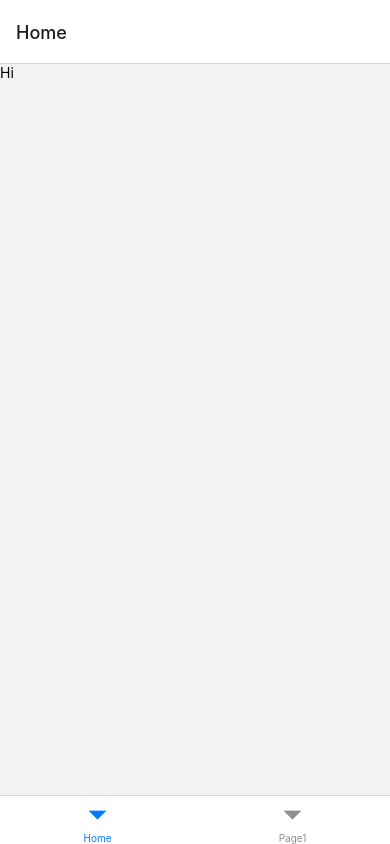
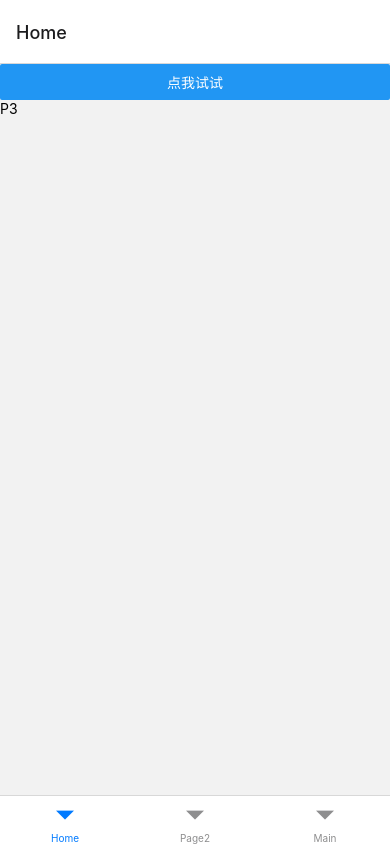
Before and after one commit to hstarorg/musical, a React Native app: screen / in a window 390 px wide. Built offline with nearby package versions, Linux system fonts and the light colour scheme.

Commit message:
feat: add router container and navigation config

```diff
--- a/App.tsx
+++ b/App.tsx
@@ -11,22 +11,15 @@
 import React from 'react';
 
 import { NavigationContainer } from '@react-navigation/native';
-import { createBottomTabNavigator } from '@react-navigation/bottom-tabs';
 import { enableScreens } from 'react-native-screens';
-import HomePage from './src/screens/HomePage';
-import Page2 from './src/screens/Page2';
-
-const bottomTabNavigator = createBottomTabNavigator();
-
+import { RouteContainer } from './src/shared';
+import { navigationConfig } from './src/navigation.config';
 enableScreens();
 
 const App = () => {
   return (
     <NavigationContainer>
-      <bottomTabNavigator.Navigator initialRouteName="Home">
-        <bottomTabNavigator.Screen name="Home" component={HomePage} />
-        <bottomTabNavigator.Screen name="Page1" component={Page2} />
-      </bottomTabNavigator.Navigator>
+      <RouteContainer navigationConfig={navigationConfig} />
     </NavigationContainer>
   );
 };
--- /dev/null
+++ b/src/navigation.config.ts
@@ -0,0 +1,15 @@
+import { RouteConfig } from '@react-navigation/core';
+
+import HomePage from './screens/HomePage';
+import Page2 from './screens/Page2';
+import Main from './index';
+import { NavigationItem } from './shared';
+
+export const navigationConfig: NavigationItem = {
+  type: 'bottom-tabs',
+  routes: [
+    { name: 'Home', component: HomePage },
+    { name: 'Page2', component: Page2 },
+    { name: 'Main', component: Main },
+  ],
+};
--- a/src/screens/HomePage/index.tsx
+++ b/src/screens/HomePage/index.tsx
@@ -1,6 +1,28 @@
-import React from 'react';
-import { Text, SafeAreaView } from 'react-native';
+import React, { useEffect } from 'react';
+import { View, Text, Button } from 'react-native';
+import { ScreenPropsBase } from '../../types';
 
-export default () => {
-  return <Text>Hi</Text>;
+import { createNativeStackNavigator } from '@react-navigation/native-stack';
+
+const nativeStackNavigator = createNativeStackNavigator();
+
+export default (props: ScreenPropsBase) => {
+  const { navigation } = props;
+
+  // useEffect(() => {
+  //   setTimeout(() => {
+  //     navigation.navigate('Page1');
+  //   }, 2000);
+  // }, []);
+
+  return (
+    <View>
+      <Button
+        title="点我试试"
+        onPress={() => {
+          navigation.navigate('Page2');
+        }}></Button>
+      <Text>P3</Text>
+    </View>
+  );
 };
--- /dev/null
+++ b/src/shared/RouteContainer/index.tsx
@@ -0,0 +1,80 @@
+import React from 'react';
+import { createBottomTabNavigator } from '@react-navigation/bottom-tabs';
+import { createNativeStackNavigator } from '@react-navigation/native-stack';
+
+const bottomTabNavigator = createBottomTabNavigator();
+const nativeStackNavigator = createNativeStackNavigator();
+
+type RouteItem = {
+  name: string;
+  component: React.ComponentType<any>;
+  type?: never;
+  routes?: never;
+};
+
+export type NavigationItem = {
+  name?: never;
+  type: 'native-stack' | 'bottom-tabs' | 'stack';
+  routes: (RouteItem | NavigationItem)[];
+  component?: never;
+};
+
+export type RouteContainerProps = {
+  navigationConfig: NavigationItem;
+};
+
+export type RouteContentProps = {
+  type: 'native-stack' | 'bottom-tabs' | 'stack';
+  routes: (RouteItem | NavigationItem)[];
+};
+
+const RouteContent = (props: RouteContentProps) => {
+  const { type, routes } = props;
+  if (type === 'bottom-tabs') {
+    return (
+      <bottomTabNavigator.Navigator>
+        {routes.map(config => {
+          if (config.name) {
+            return (
+              <bottomTabNavigator.Screen
+                key={config.name}
+                name={config.name}
+                component={config.component}
+              />
+            );
+          }
+          return <RouteContent type={config.type} routes={config.routes} />;
+        })}
+      </bottomTabNavigator.Navigator>
+    );
+  }
+  if (type === 'native-stack') {
+    return (
+      <nativeStackNavigator.Navigator>
+        {routes.map(config => {
+          if (config.component) {
+            return (
+              <nativeStackNavigator.Screen
+                name={config.name}
+                key={config.name}
+                component={config.component}
+              />
+            );
+          }
+          return <RouteContent type={config.type} routes={config.routes} />;
+        })}
+      </nativeStackNavigator.Navigator>
+    );
+  }
+  return null;
+};
+
+export const RouteContainer = (props: RouteContainerProps) => {
+  const { navigationConfig } = props;
+  return (
+    <RouteContent
+      type={navigationConfig.type}
+      routes={navigationConfig.routes}
+    />
+  );
+};
--- /dev/null
+++ b/src/shared/index.ts
@@ -0,0 +1 @@
+export * from './RouteContainer';
--- /dev/null
+++ b/src/types/RouteConfig.ts
@@ -0,0 +1,4 @@
+export type RouteConfig = {
+  name: string;
+  component: any;
+};
--- /dev/null
+++ b/src/types/index.ts
@@ -0,0 +1,2 @@
+export * from './ScreenPropsBase';
+export * from './RouteConfig';
```
Also changed, not shown: src/types/ScreenPropsBase.ts (added, +12 -0 lines), 1 other file (tests, documents, lock files or other folders).
